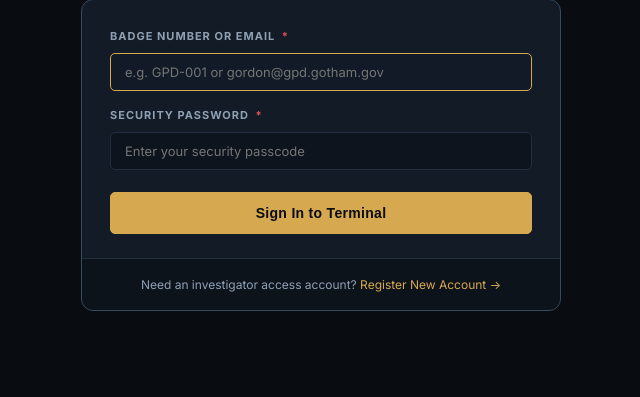
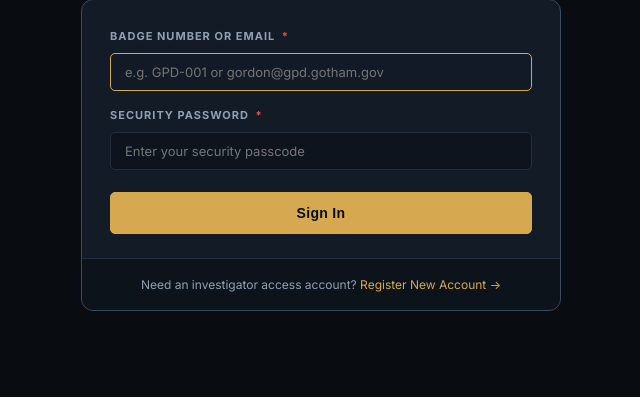
Before and after one commit to RahmansyahAziz28/demotask, a PHP site: page /login.php in a window 1280 px wide. Shown: the part 259-656 px from the top of the page, without its empty margins (319-959 px from the left). Run offline with PHP 8.4, Linux system fonts and the light colour scheme.

Commit message:
adjustment UI

```diff
--- a/login.php
+++ b/login.php
@@ -57,7 +57,7 @@ include __DIR__ . '/includes/header.php';
                 </div>
 
                 <button type="submit" class="btn btn-primary" style="width: 100%; justify-content: center; padding: 12px; font-size: 14px;">
-                    Sign In to Terminal
+                    Sign In
                 </button>
             </form>
         </div>
```
